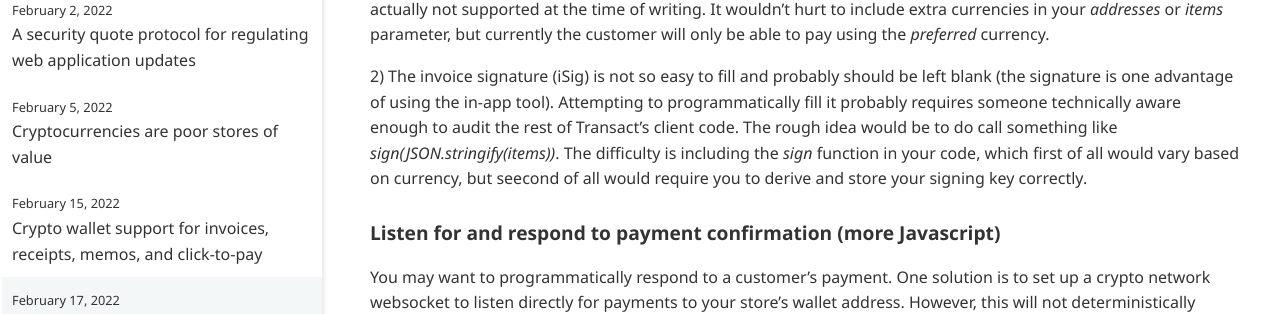
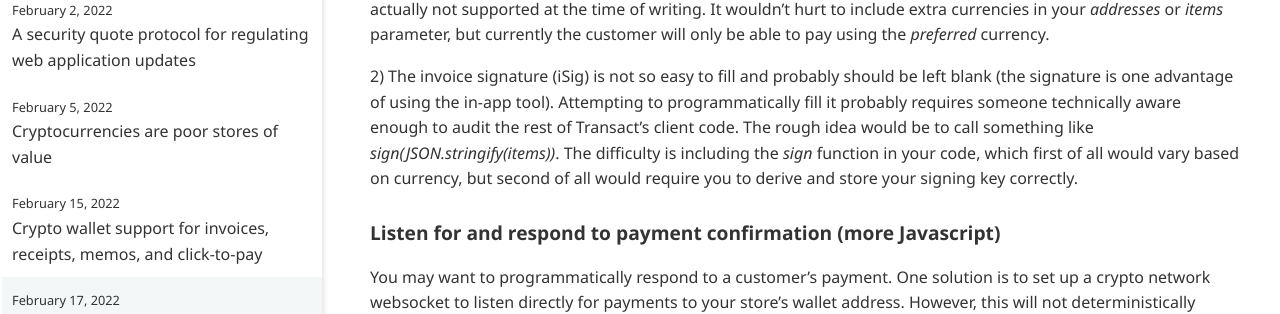
Before and after one commit to warashibetrader/warashibetrader.github.io, a Jekyll site: the page built from _posts/2022-02-17-invoices.md, in a window 1280 px wide and 900 px high, scrolled down 1214 px. Shown: the part 195-509 px from the top of the window. Built offline with Jekyll 4.4.1, drawn with Linux system fonts in a browser that asks for light colours.

Commit message:
Update 2022-02-17-invoices.md

```diff
--- a/_posts/2022-02-17-invoices.md
+++ b/_posts/2022-02-17-invoices.md
@@ -51,7 +51,7 @@ The makePaymentURL function generates and returns the URL for an invoice filled
 
 Remarks: 1) Notice that the _addresses_ parameter implies that you can choose to accept multiple currencies. This is actually not supported at the time of writing. It wouldn't hurt to include extra currencies in your _addresses_ or _items_ parameter, but currently the customer will only be able to pay using the _preferred_ currency.
 
-2) The invoice signature (iSig) is not so easy to fill and probably should be left blank (the signature is one advantage of using the in-app tool). Attempting to programmatically fill it probably requires someone technically aware enough to audit the rest of Transact's client code. The rough idea would be to do call something like _sign(JSON.stringify(items))_. The difficulty is including the _sign_ function in your code, which first of all would vary based on currency, but seecond of all would require you to derive and store your signing key correctly.
+2) The invoice signature (iSig) is not so easy to fill and probably should be left blank (the signature is one advantage of using the in-app tool). Attempting to programmatically fill it probably requires someone technically aware enough to audit the rest of Transact's client code. The rough idea would be to call something like _sign(JSON.stringify(items))_. The difficulty is including the _sign_ function in your code, which first of all would vary based on currency, but second of all would require you to derive and store your signing key correctly.
 
 ### Listen for and respond to payment confirmation (more Javascript)
 
```
